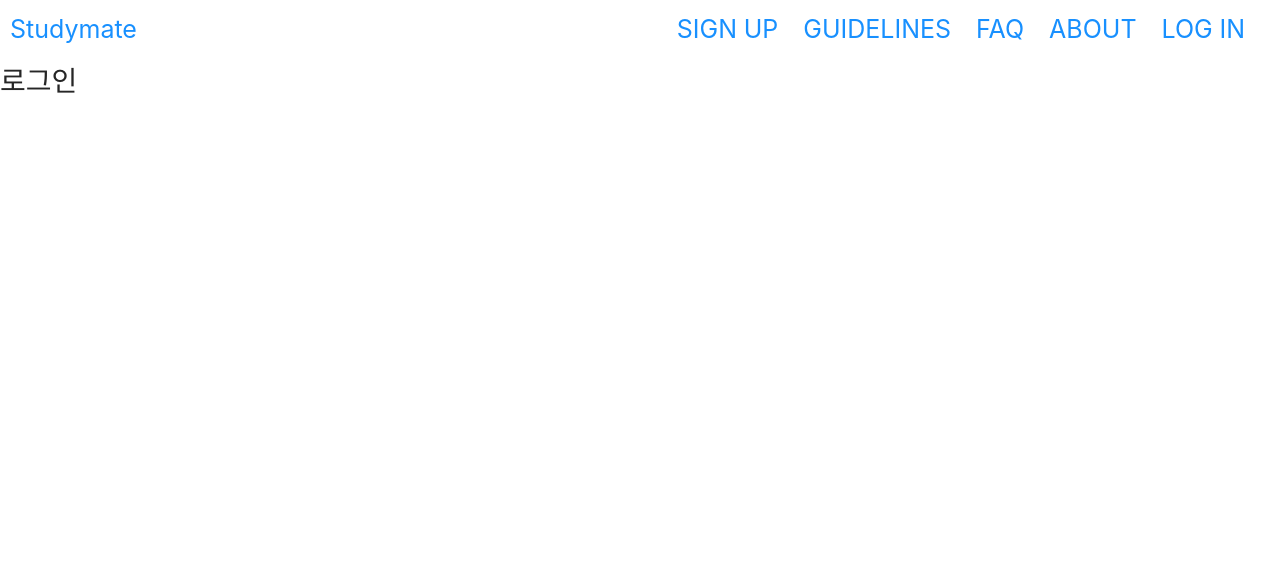
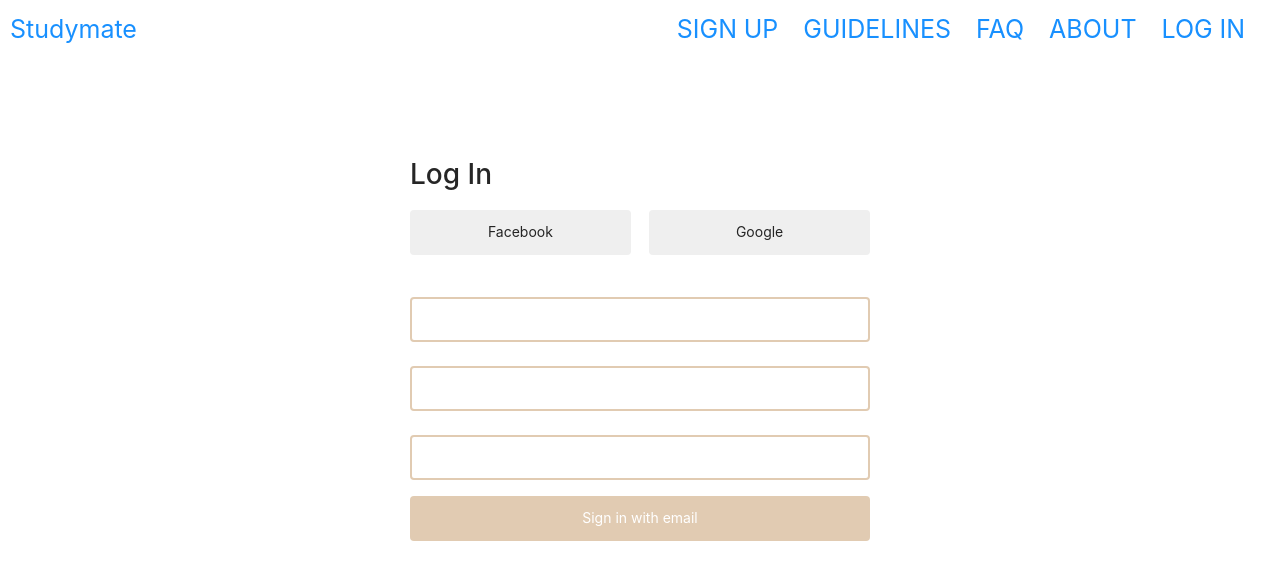
Before and after one commit to sbin0819/webcam, a React (Create React App) app in the folder front/: page /login in a window 1280 px wide. Shown: the top 580 px of the page. Built offline with nearby package versions, Linux system fonts and the light colour scheme.

Commit message:
add login with react-hook-form

```diff
--- a/front/package.json
+++ b/front/package.json
@@ -11,7 +11,9 @@
     "prop-types": "^15.7.2",
     "react": "^16.13.1",
     "react-dom": "^16.13.1",
+    "react-hook-form": "^6.8.2",
     "react-markdown": "^4.3.1",
+    "react-router-dom": "^5.2.0",
     "react-scripts": "3.4.3",
     "react-webcam": "^5.2.0",
     "styled-components": "^5.2.0"
--- a/front/src/components/Account/login/index.js
+++ b/front/src/components/Account/login/index.js
@@ -0,0 +1,76 @@
+import React from 'react';
+import { useForm } from 'react-hook-form';
+
+import styled from 'styled-components';
+
+const LoginOuter = styled.form`
+  margin: 8% auto;
+  width: auto;
+  max-width: 460px;
+  height: auto;
+`;
+
+const LoginBtnWrapper = styled.div`
+  display: flex;
+  justify-content: space-between;
+  button {
+    height: 45px;
+    width: 48%;
+    cursor: pointer;
+    border-radius: 4px;
+    border: none;
+  }
+`;
+
+const FormWrapper = styled.form`
+  display: flex;
+  flex-direction: column;
+  align-items: center;
+  margin-top: 30px;
+  input {
+    margin: 12px 0;
+    width: 100%;
+    padding: 20px;
+    height: 45px;
+    border: 2px solid #e1cbb2;
+    border-radius: 4px;
+  }
+  .btn {
+    background-color: #e1cbb2;
+    border: none;
+    color: white;
+    padding: 0;
+    text-decoration: none;
+    margin: 4px 2px;
+    cursor: pointer;
+  }
+`;
+
+const Login = () => {
+  const { register, handleSubmit, errors } = useForm();
+  const onSubmit = data => {
+    console.log(data);
+  };
+
+  return (
+    <LoginOuter>
+      <div>
+        <h1>Log In</h1>
+        <LoginBtnWrapper>
+          <button>Facebook</button>
+          <button>Google</button>
+        </LoginBtnWrapper>
+      </div>
+      <FormWrapper onSubmit={handleSubmit(onSubmit)}>
+        <input name='firstname' ref={register} /> {/* register an input */}
+        <input name='lastname' ref={register({ required: true })} />
+        {errors.lastname && 'Last name is required.'}
+        <input name='age' ref={register({ pattern: /\d+/ })} />
+        {errors.age && 'Please enter number for age.'}
+        <input type='submit' className='btn' value='Sign in with email' />
+      </FormWrapper>
+    </LoginOuter>
+  );
+};
+
+export default Login;
--- /dev/null
+++ b/front/src/components/Account/styles.js
@@ -0,0 +1 @@
+import styled from 'styled-components';
--- a/front/src/pages/login.js
+++ /dev/null
@@ -1,7 +0,0 @@
-import React from 'react';
-
-const Login = () => {
-  return <h1>로그인</h1>;
-};
-
-export default Login;
--- /dev/null
+++ b/front/src/pages/login/index.js
@@ -0,0 +1,8 @@
+import React from 'react';
+import LoginComponent from '../../components/Account/login';
+
+const Login = () => {
+  return <LoginComponent />;
+};
+
+export default Login;
```
Also changed, not shown: front/src/components/Account/login.js (deleted), front/src/components/Account/profile.js (deleted), front/src/components/Account/signup.js (deleted), front/src/pages/dashboard/index.js (renamed from front/src/pages/dashboard.js), 1 other file (tests, documents, lock files or other folders).
